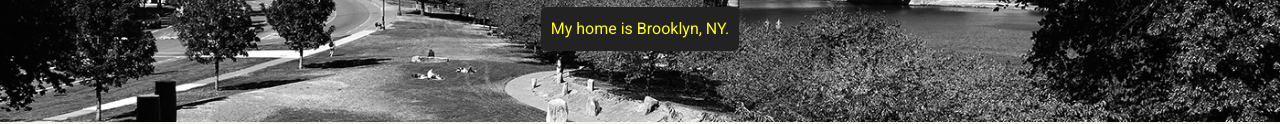
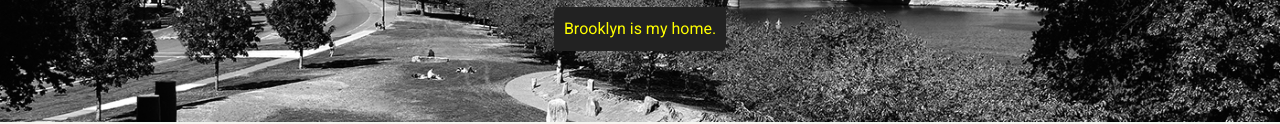
Before and after one commit to andrewmbryant/AndyBryant_TreehouseProfile, a plain HTML site: page index.html in a window 1280 px wide. Shown: the part 348-472 px from the top of the page. Drawn offline with Linux system fonts and the light colour scheme; a web font is replaced by a local one.

Commit message:
Location text.

```diff
--- a/index.html
+++ b/index.html
@@ -19,7 +19,7 @@
     <header>
       <img src="images/me.png" alt="Drawing of Jane Smith" class="profile-image">
       <h1 class="tag name">Hello, I'm Andrew.</h1>
-      <p class="tag location">My home is Brooklyn, NY.</p>
+      <p class="tag location">Brooklyn is my home.</p>
     </header>
 
     <main class="flex">
```
